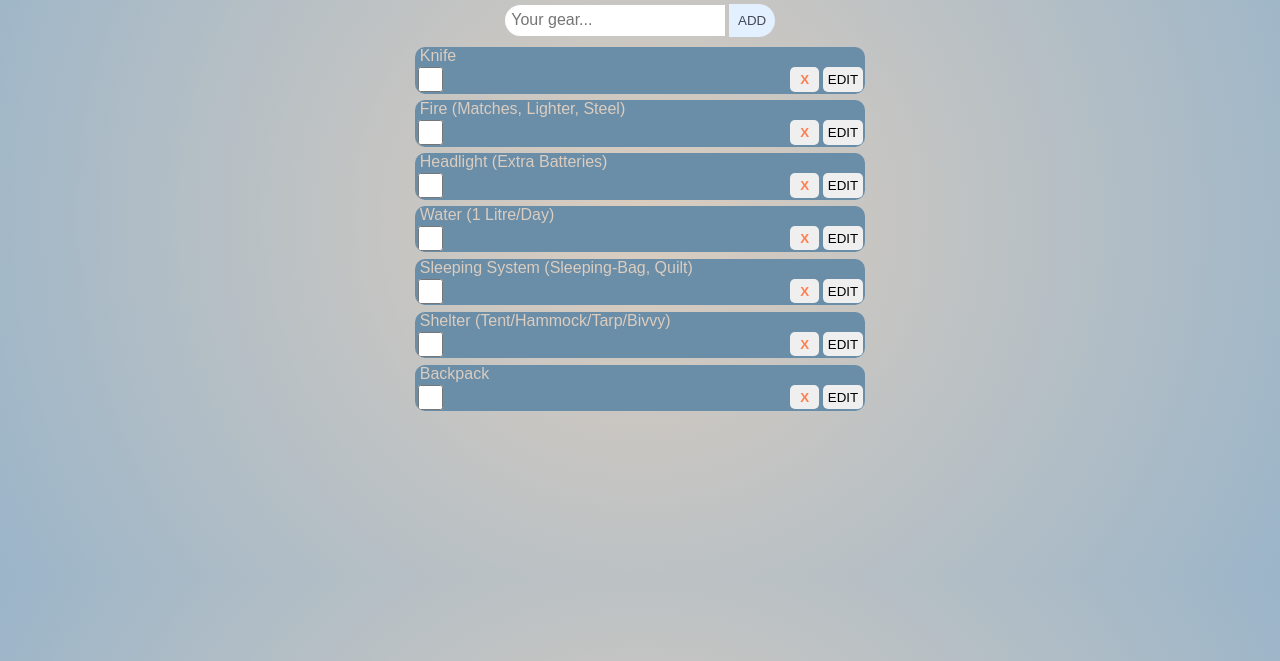
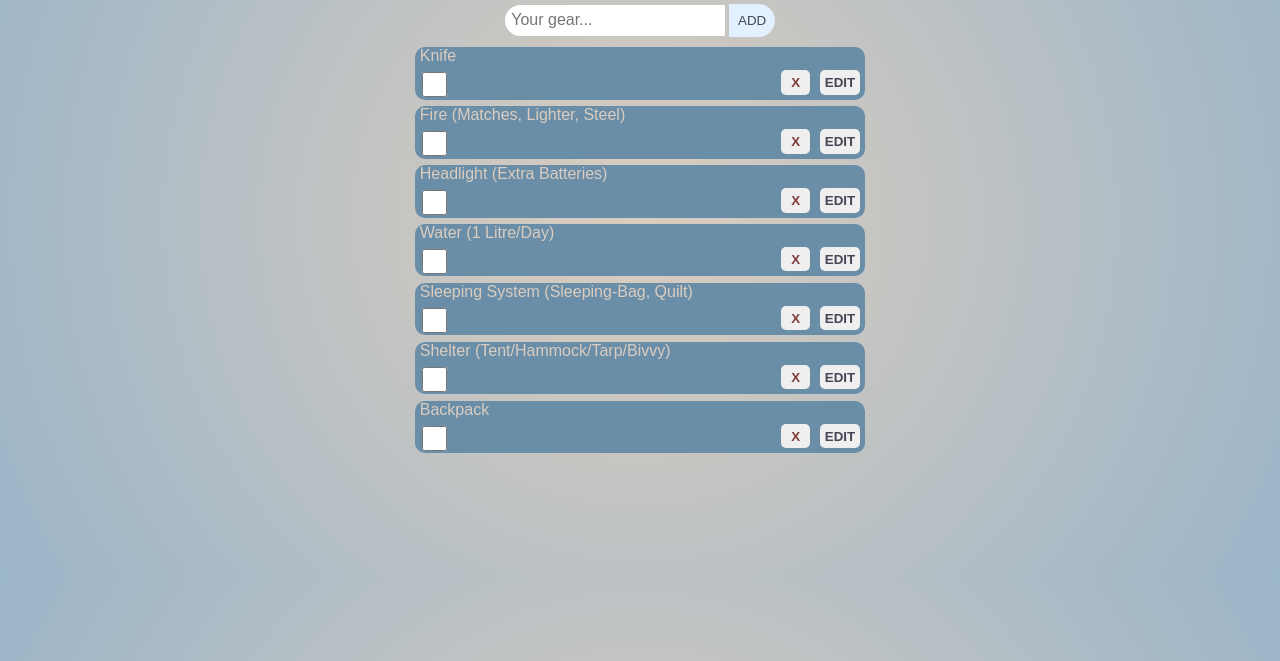
Before and after one commit to PjHurtig/camping-pack-list, a plain HTML site: page index.html in a window 1280 px wide. Shown: the part 139-800 px from the top of the page. Drawn offline with Linux system fonts and the light colour scheme; a web font is replaced by a local one.

Commit message:
add styling to buttons

```diff
--- a/assets/css/style.css
+++ b/assets/css/style.css
@@ -98,25 +98,27 @@ h3 {
     float: left;
     width: 25px;
     height: 25px;
-    margin-left: 0.2rem;
-    margin-top: 2px;
+    margin-left: 7px;
+    margin-top: 7px;
     cursor: pointer;
 }
 
 /* delete, edit, save buttons */
 #user-list div>button {
+    color: #444655;
     appearance: none;
     border: none;
     padding: 0.3rem;
-    margin: 2px;
+    margin: 5px;
     text-transform: uppercase;
     border-radius: 5px;
     font-family: 'Cantarell', sans-serif;
     cursor: pointer;
+    font-weight: 900;
 }
 
 #user-list>div button:nth-child(3) {
-    color: coral;
+    color: rgb(131, 59, 59);
     font-weight: bolder;
     padding-left: 10px;
     padding-right: 10px;
```
